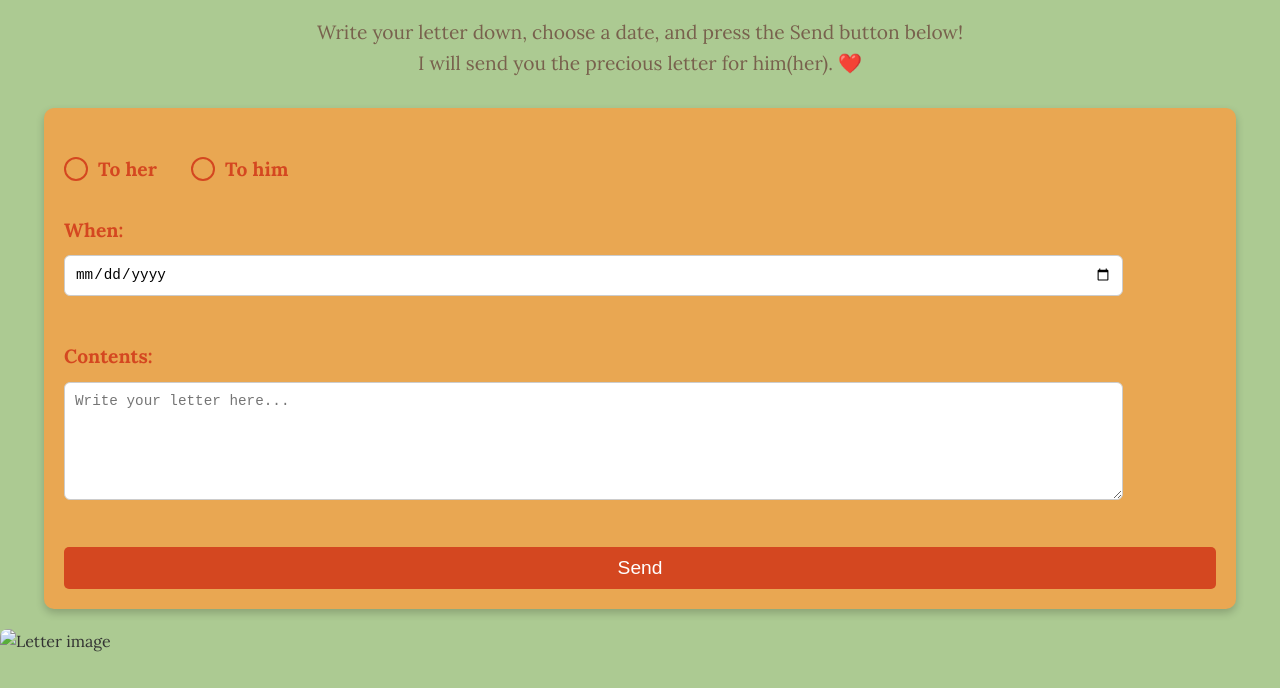
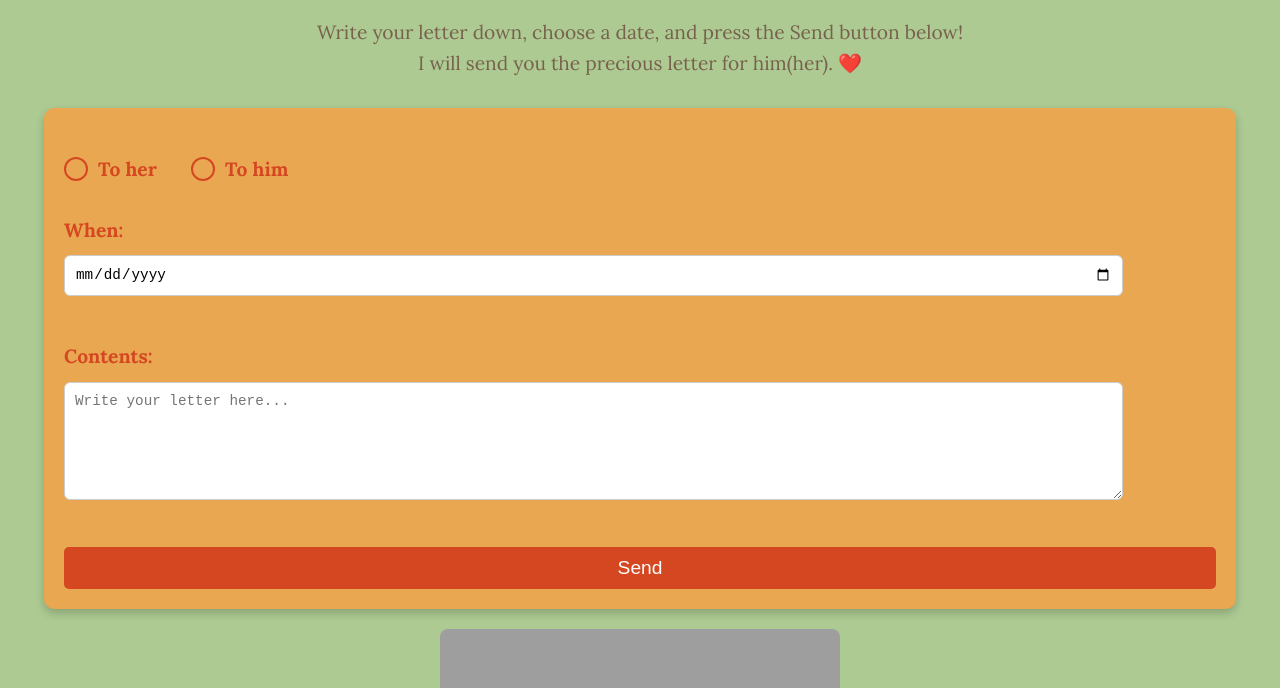
Before and after one commit to shyo1128/Send-Mail, a plain HTML site: page index.html in a window 1280 px wide. Shown: the part 112-800 px from the top of the page. Drawn offline with Linux system fonts and the light colour scheme; the site is published under a folder, as on GitHub Pages, so addresses that start at the root find nothing.

Commit message:
Update index.html

```diff
--- a/index.html
+++ b/index.html
@@ -61,7 +61,7 @@
 
       <!-- 사이드 영역에 이미지 삽입 -->
       <aside>
-        <img src="/we.png" alt="Letter image" />
+        <img src="we.png" alt="Letter image" />
       </aside>
     </main>
 
```
